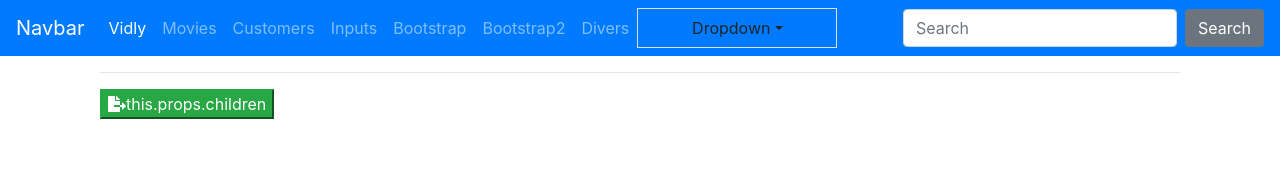
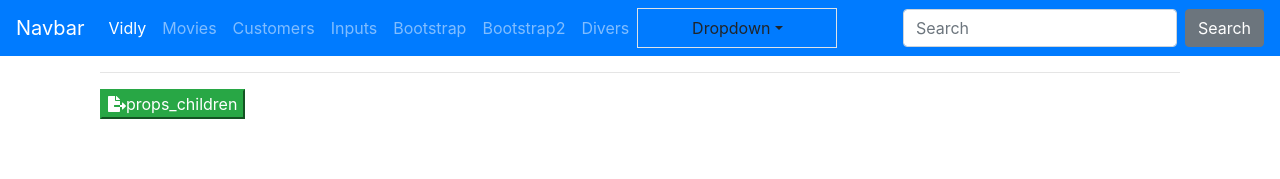
Before and after one commit to youssefchehata/masteringReactM, a React (Create React App) app: page /props_children/props_children in a window 1280 px wide. Shown: the top 179 px of the page. Built offline with nearby package versions, Linux system fonts and the light colour scheme.

Commit message:
props_children

```diff
--- a/src/components/props_children/props_children.jsx
+++ b/src/components/props_children/props_children.jsx
@@ -11,8 +11,8 @@ class props_children extends Component {
           text={"First Button"}
         /> */}
         <PrimaryButton onClick={this.somehandler}>
-          <i class="fas fa-file-export" />
-          this.props.children
+          <i className="fas fa-file-export" />
+          props_children
         </PrimaryButton>
       </div>
     );
```
